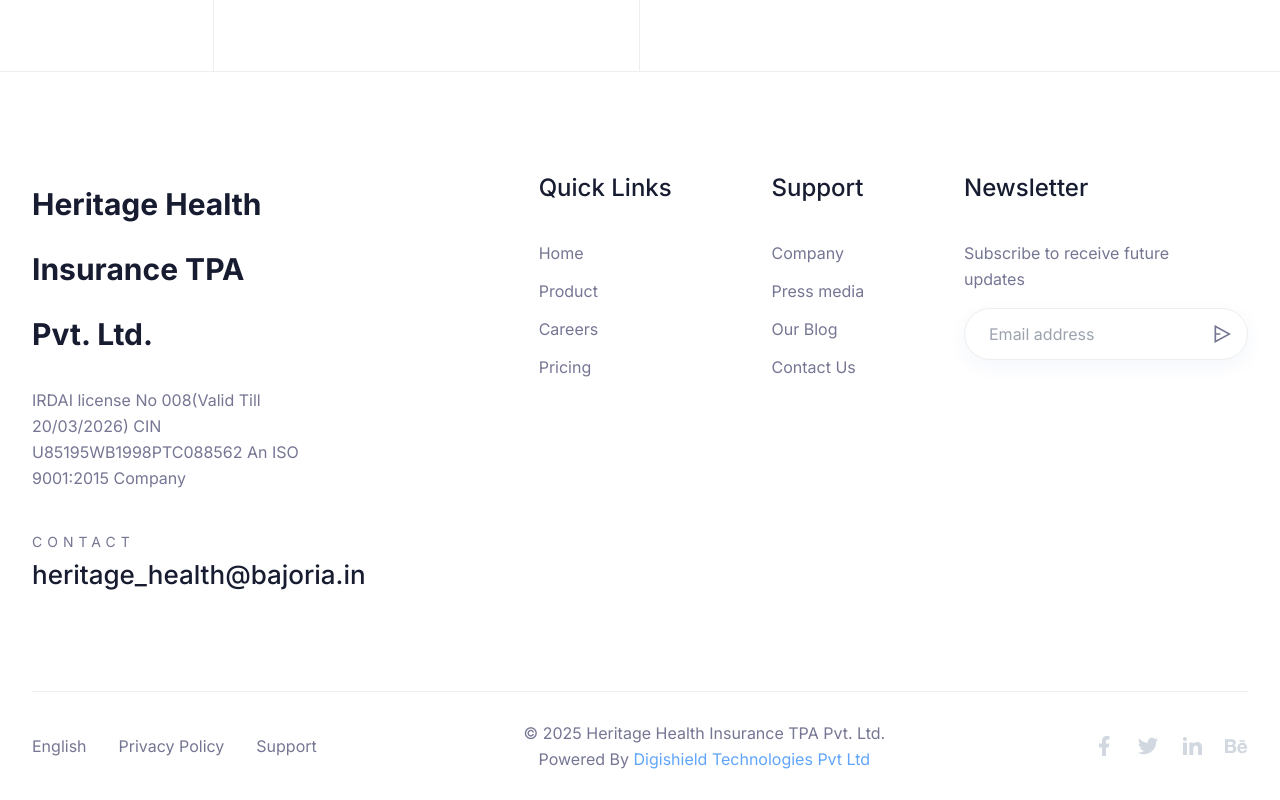
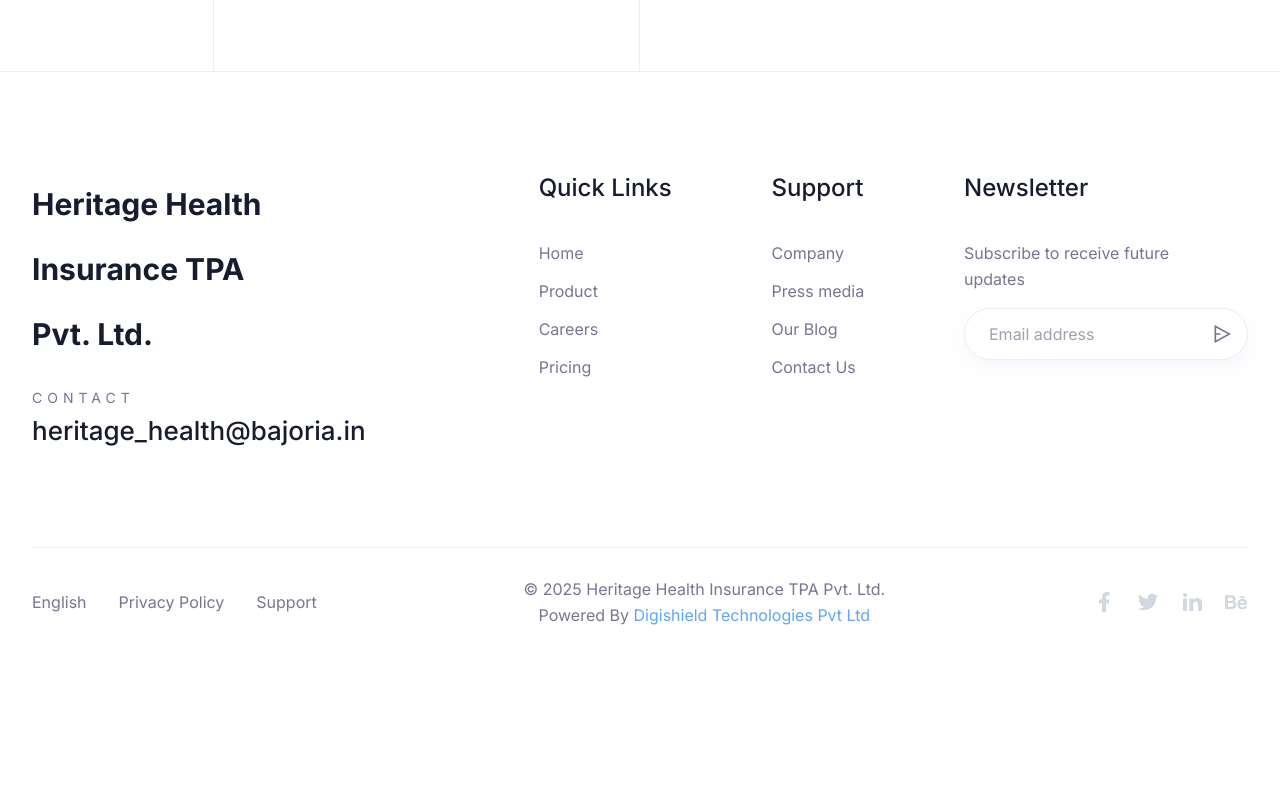
Before and after one commit to sachidanand69/HeritageProject, a Next.js app: page /auth/corporate in a window 1280 px wide. Shown: the part 1068-1868 px from the top of the page. After the commit the page ends 1724 px from the top, so only its background shows below. Built offline with nearby package versions, Linux system fonts and the light colour scheme.

Commit message:
footer, faq and gitignore changed

```diff
--- a/components/FAQ/index.tsx
+++ b/components/FAQ/index.tsx
@@ -6,7 +6,7 @@
 import faqData from "./faqData";
 
 const FAQ = () => {
-  const [activeFaq, setActiveFaq] = useState(1);
+  const [activeFaq, setActiveFaq] = useState(-1);
 
   const handleFaqToggle = (id: number) => {
     activeFaq === id ? setActiveFaq(0) : setActiveFaq(id);
--- a/components/Footer/index.tsx
+++ b/components/Footer/index.tsx
@@ -51,11 +51,11 @@
                 </span> */}
               </h1>
 
-                <p className="mb-10 mt-5">
-                IRDAI license No 008(Valid Till 20/03/2026)
-CIN U85195WB1998PTC088562
-An ISO 9001:2015 Company
-                </p>
+{/*                <p className="mb-10 mt-5">*/}
+{/*                IRDAI license No 008(Valid Till 20/03/2026)*/}
+{/*CIN U85195WB1998PTC088562*/}
+{/*An ISO 9001:2015 Company*/}
+{/*                </p>*/}
 
                 <p className="mb-1.5 text-sectiontitle uppercase tracking-[5px]">
                   contact
```
Also changed, not shown: 1 other file (tests, documents, lock files or other folders).
